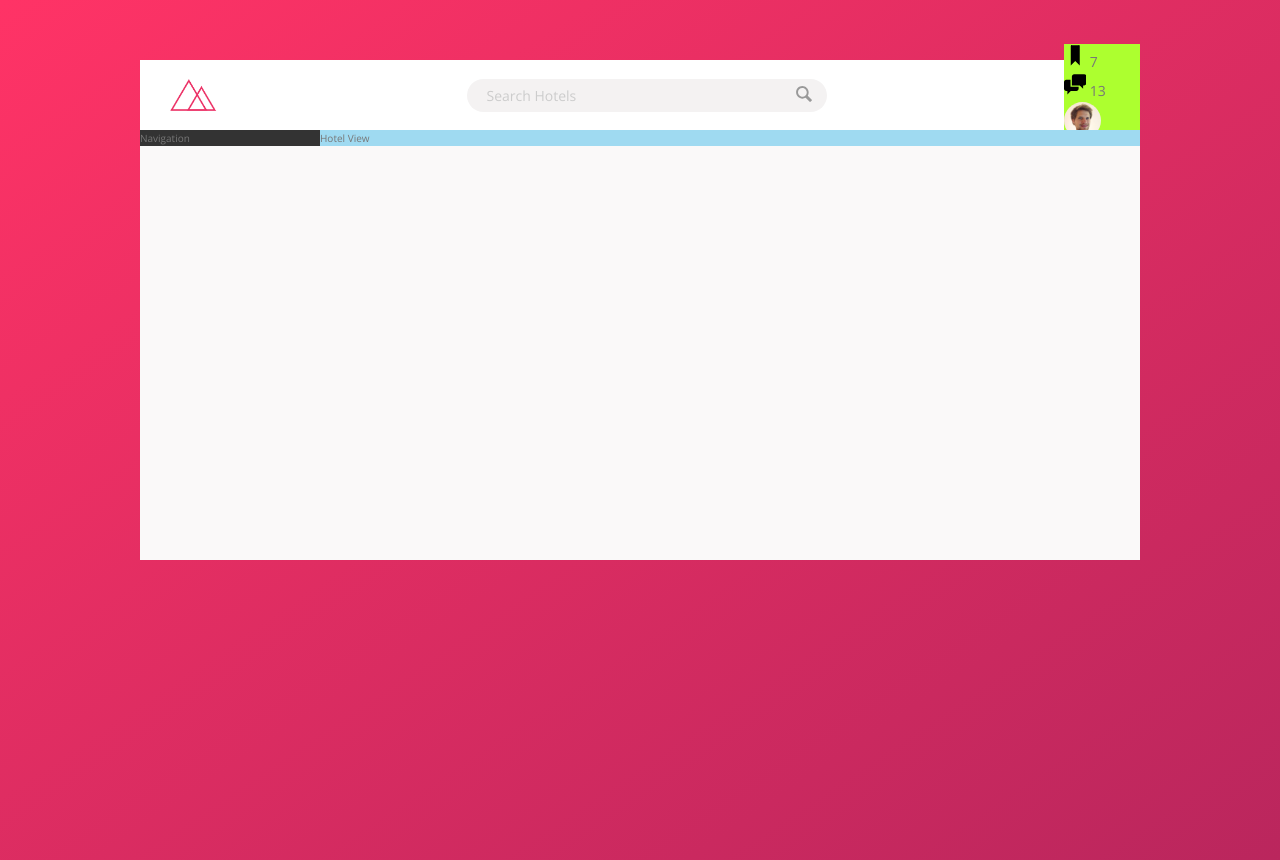
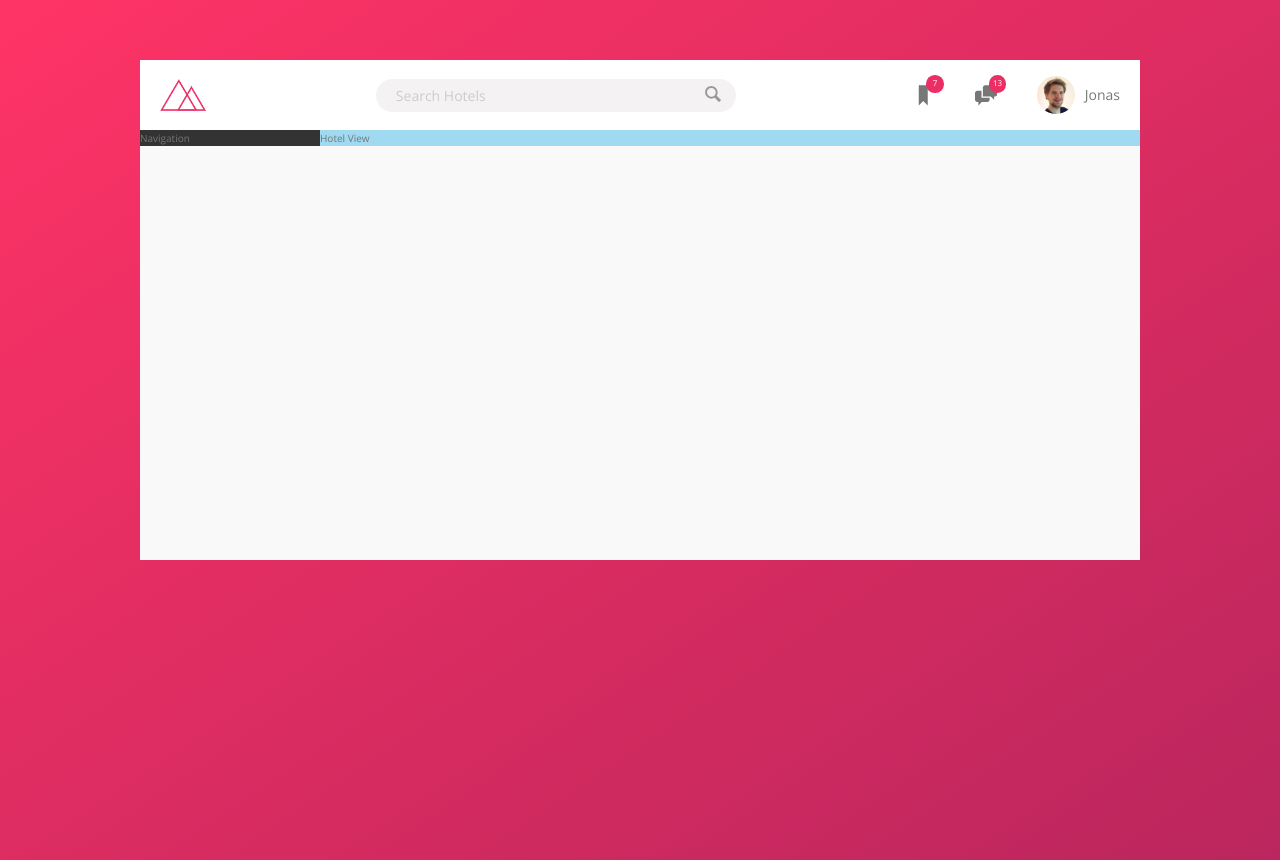
Before and after one commit to lurkaround/trillo, a website: page index.html in a window 1280 px wide. Drawn offline with nearby package versions, Linux system fonts and the light colour scheme.

Commit message:
Finished building header

```diff
--- a/sass/_components.scss
+++ b/sass/_components.scss
@@ -3,7 +3,7 @@
 
 .logo {
   height: 3.25rem;
-  margin-left: 3rem;
+  margin-left: 2rem;
 }
 
 ////////////////////////
@@ -66,22 +66,50 @@
 /// USER NAV
 
 .user-nav {
-  background-color: greenyellow;
+  align-self: stretch;
+
+  display: flex;
+  align-items: center;
+
+  & > * {
+    padding: 0 2rem;
+    cursor: pointer;
+    height: 100%;
+    display: flex;
+    align-items: center;
+  }
+
+  & > *:hover {
+    background-color: var(--color-grey-light-2);
+  }
   &__icon-box {
+    position: relative;
   }
 
   &__icon {
     height: 2.25rem;
     width: 2.25rem;
+    fill: var(--color-grey-dark-2);
   }
 
   &__notification {
-  }
+    font-size: 0.8rem;
+    height: 1.75rem;
+    width: 1.75rem;
+    border-radius: 50%;
+    background-color: var(--color-primary);
+    color: #fff;
+    position: absolute;
+    top: 1.5rem;
+    right: 1.1rem;
 
-  &__user {
+    display: flex;
+    justify-content: center;
+    align-items: center;
   }
 
   &__user-photo {
+    margin-right: 1rem;
   }
 
   &__user-photo {
```
Also changed, not shown: css/style.css.
